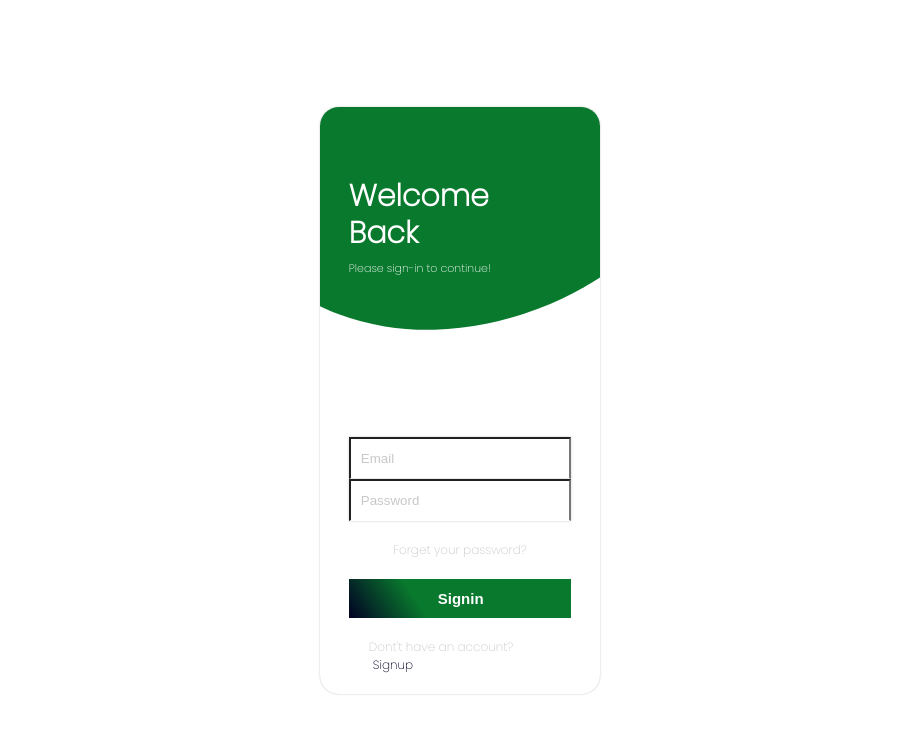
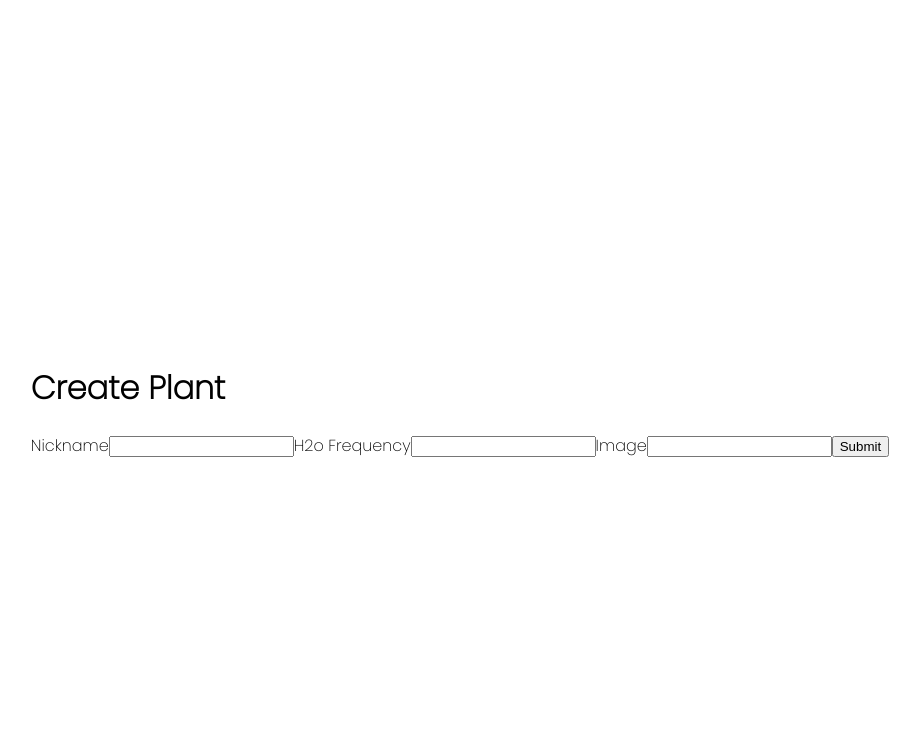
Before and after one commit to Build-Week-Water-My-Plants-4-45/front-end, a React (Create React App) app in the folder front-end/: page /create-plant in a window 1280 px wide. Shown: the top 734 px of the page, without its empty margins (180-1100 px from the left). Built offline with nearby package versions, Linux system fonts and the light colour scheme.

Commit message:
Changes to aid with merge conflicts

```diff
--- a/front-end/package.json
+++ b/front-end/package.json
@@ -6,10 +6,12 @@
     "@testing-library/jest-dom": "^5.14.1",
     "@testing-library/react": "^11.2.7",
     "@testing-library/user-event": "^12.8.3",
+    "framer-motion": "^4.1.17",
     "react": "^17.0.2",
     "react-dom": "^17.0.2",
     "react-router-dom": "^5.2.0",
     "react-scripts": "4.0.3",
+    "styled-components": "^5.3.0",
     "web-vitals": "^1.1.2"
   },
   "scripts": {
--- a/front-end/src/App.js
+++ b/front-end/src/App.js
@@ -1,6 +1,9 @@
 import './App.css';
 import styled from "styled-components";
 import { AccountBox } from "./components/accountBox";
+import { Route, Switch } from 'react-router-dom';
+import Plant from './components/Plant';
+import { CreatePlant }  from './components/CreatePlant/CreatePlant';
 
 const AppContainer = styled.div`
   width: 100%;
@@ -13,7 +16,22 @@ const AppContainer = styled.div`
 
 function App() {
   return <AppContainer>
-    <AccountBox />
+
+    <Switch>
+
+        <Route path='/create-plant'>
+          <CreatePlant />
+        </Route>
+
+        <Route path='/plant'>
+          <Plant />
+        </Route>
+
+        <Route path='/'>
+          <AccountBox />
+        </Route>
+
+      </Switch>
   </AppContainer>
 
 
--- a/front-end/src/components/CreatePlant/CreatePlant.js
+++ b/front-end/src/components/CreatePlant/CreatePlant.js
@@ -8,7 +8,7 @@ const initialPlant = {
     image: '',
 };
 
-const CreatePlant = (props) => {
+export const CreatePlant = (props) => {
     const [plant, setPlant ] = useState(initialPlant);
     const history = useHistory();
 
```
Also changed, not shown: 1 other file (tests, documents, lock files or other folders).
